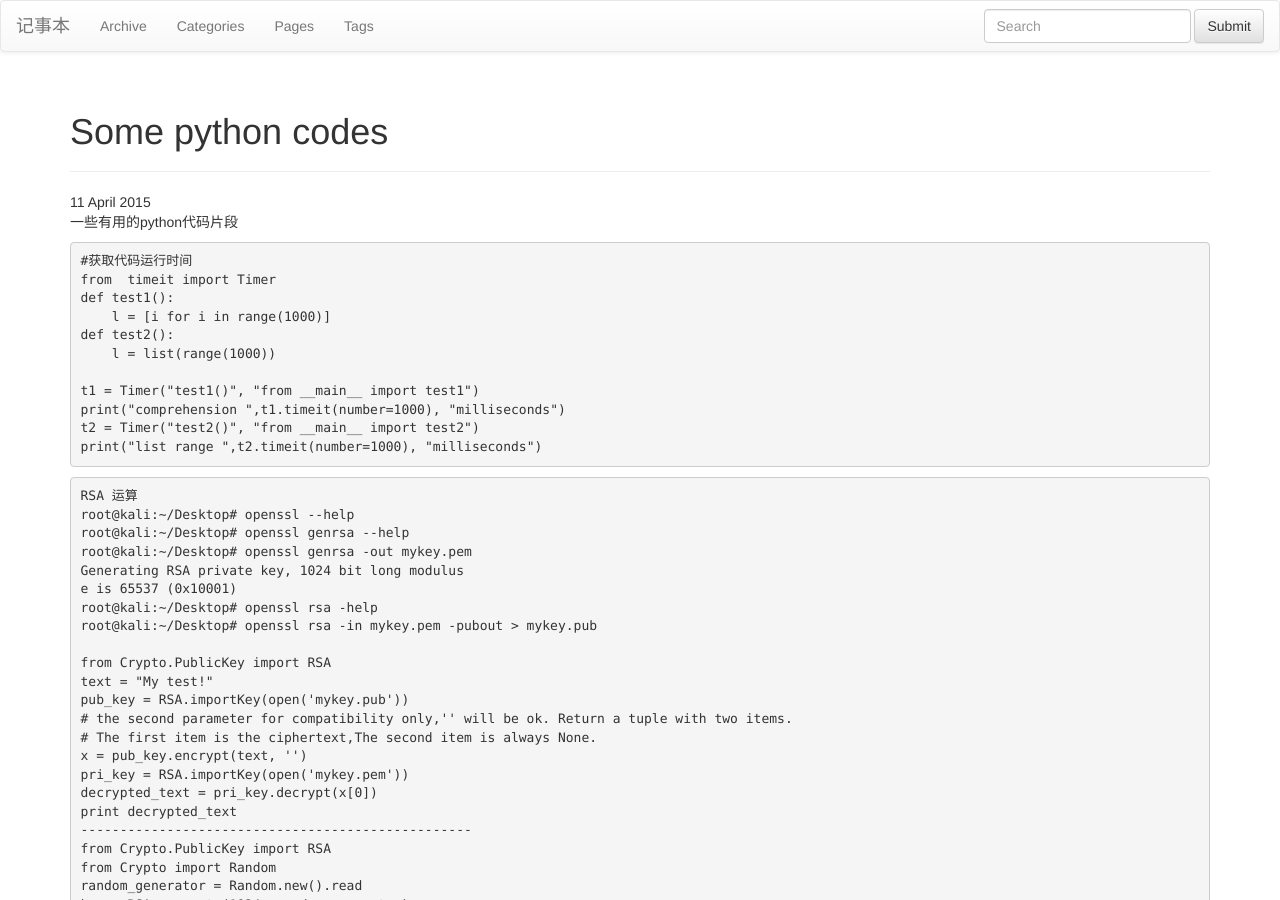
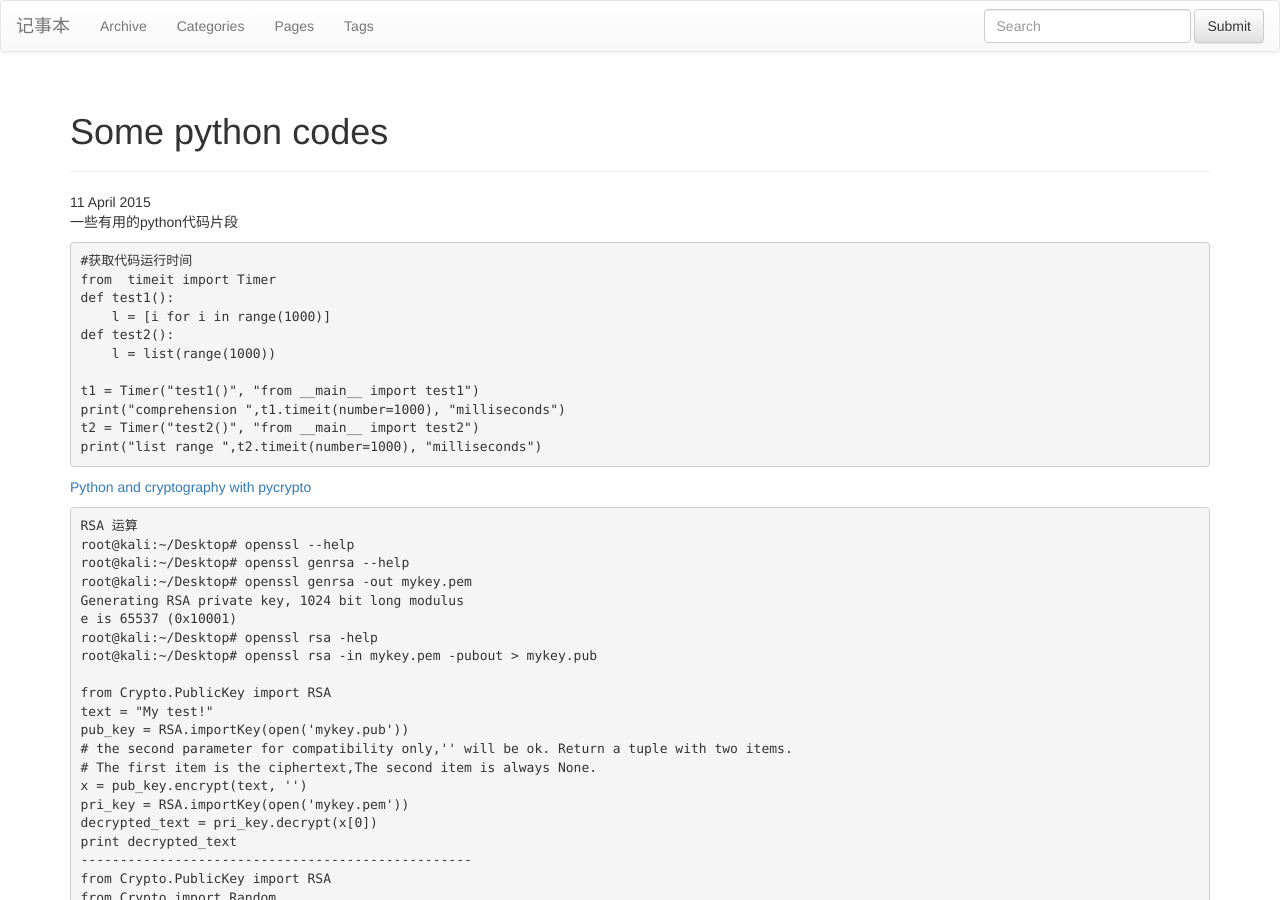
Before and after one commit to tank96a/article, a Jekyll site: the page built from _posts/2015-04-11-python-tips.md, in a window 1280 px wide and 900 px high. Built offline with Jekyll 4.4.1, drawn with Linux system fonts in a browser that asks for light colours; nearby versions of some CDN libraries; library files that are not in the unit come from our copies; comment, search, counter and statistics services are not loaded.

Commit message:
Update 2015-04-11-python-tips.md

```diff
--- a/_posts/2015-04-11-python-tips.md
+++ b/_posts/2015-04-11-python-tips.md
@@ -24,7 +24,7 @@ t2 = Timer("test2()", "from __main__ import test2")
 print("list range ",t2.timeit(number=1000), "milliseconds")
 {% endhighlight %}
 
-
+[Python and cryptography with pycrypto](http://blog.csdn.net/lxgwm2008/article/details/9287481)
 {% raw %}
 <pre>
 RSA 运算
```
